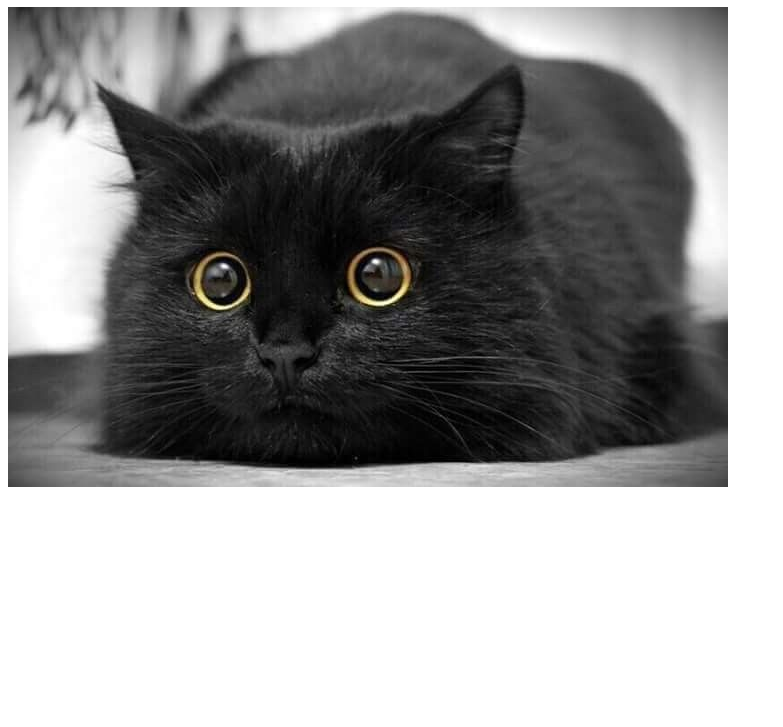
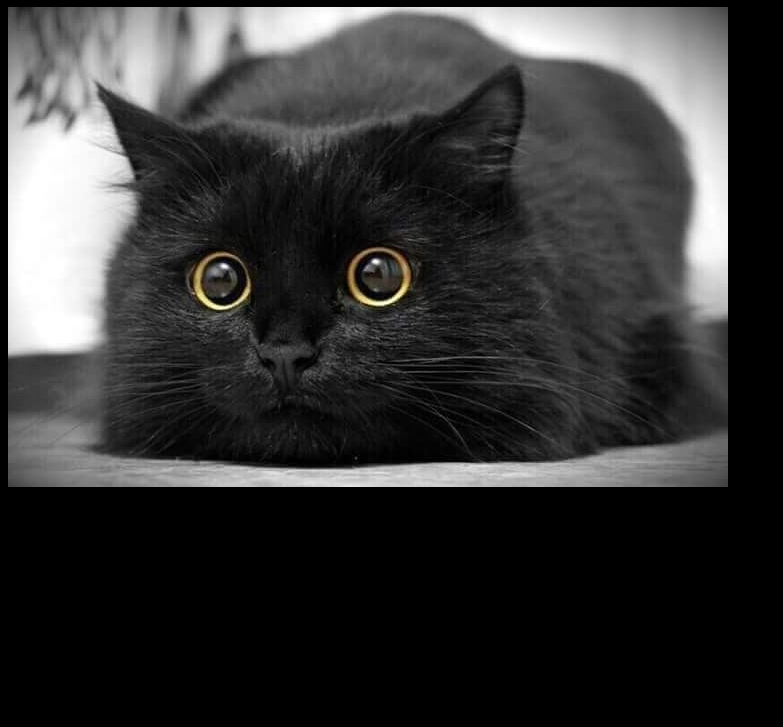
Before and after one commit to YakivHuk/cats, a plain HTML site: page index.html in a window 1280 px wide. Shown: the part 73-800 px from the top of the page, without its empty margins (0-783 px from the left). Drawn offline with Linux system fonts and the light colour scheme.

Commit message:
Changed background color and font color for page

```diff
--- a/style/style.css
+++ b/style/style.css
@@ -1,3 +1,4 @@
 body {
-
+    color: goldenrod;
+    background-color: black;
 }
```
